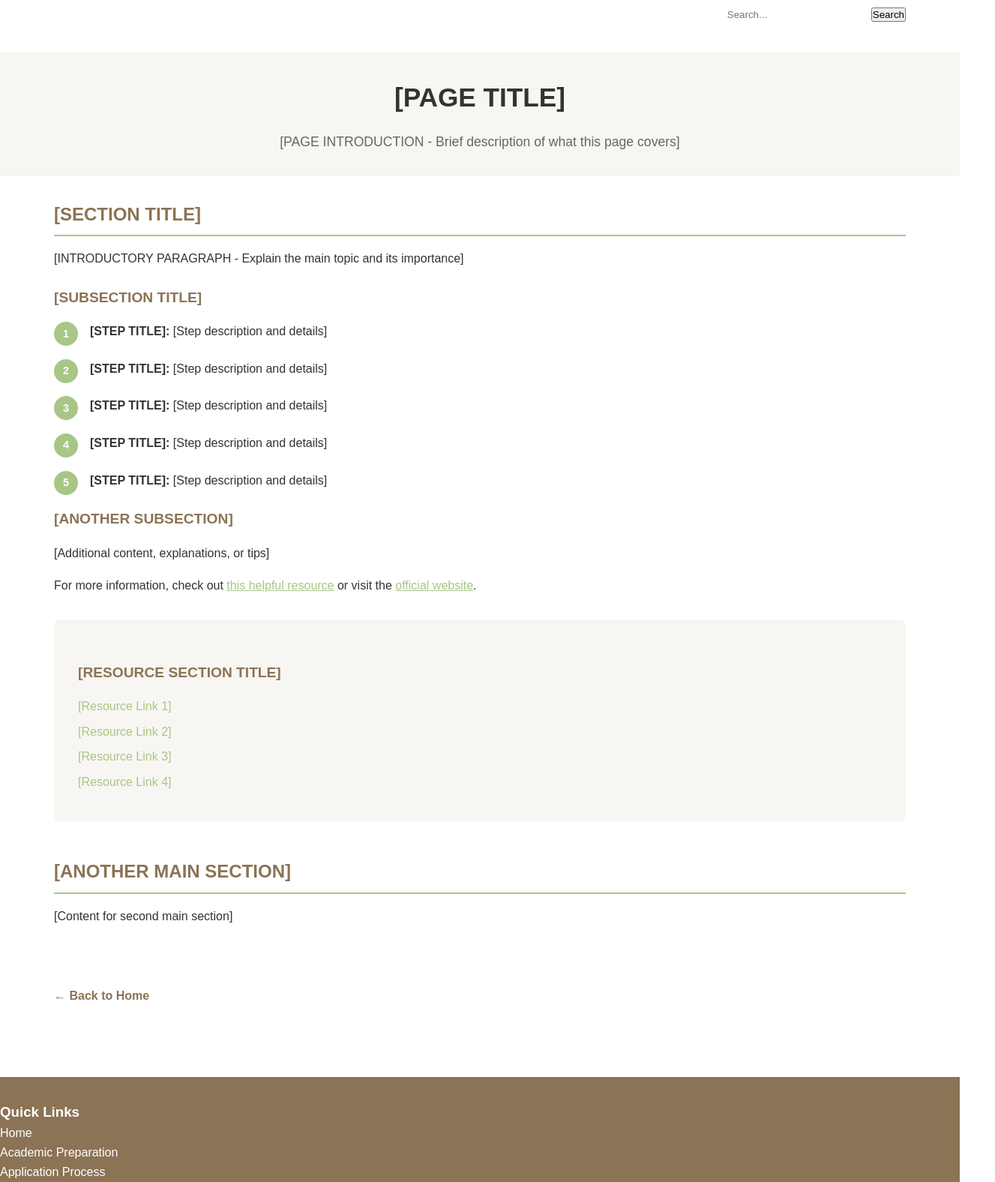
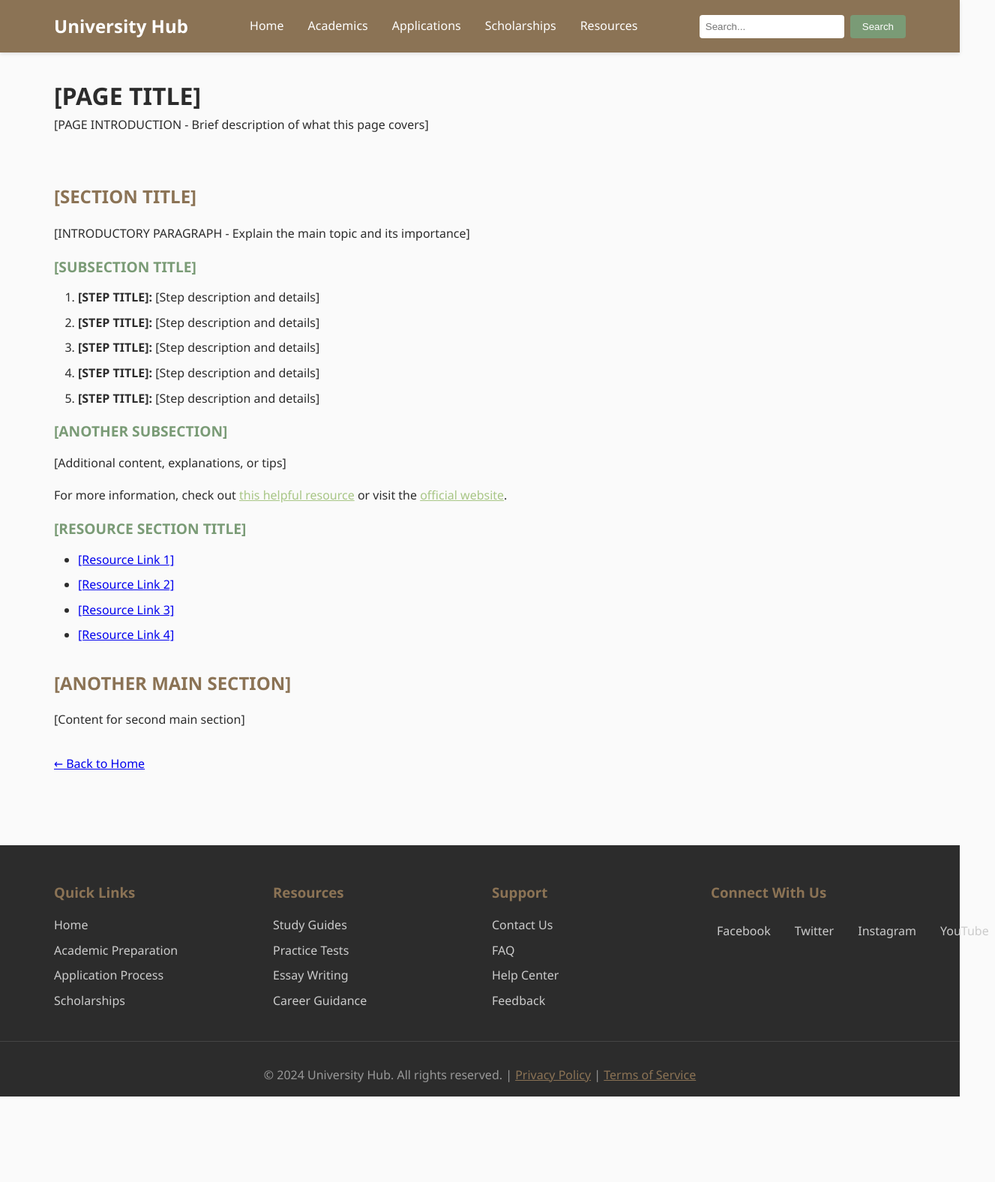
Before and after one commit to snjzz38/Spire, a plain HTML site: page content-template.html in a window 1280 px wide. Shown: the top 1576 px of the page at 75% size, 1327 px wide, since content can reach past the window. After the commit the page ends 1462 px from the top, so only its background shows below. Drawn offline with Linux system fonts and the light colour scheme; files that its build step writes are made by us from their sources; files whose address does not match are found by name.

Commit message:
Update styles.css

```diff
--- a/global/styles.css
+++ b/global/styles.css
@@ -1,3 +1,4 @@
+/* Reset and Base Styles */
 * {
   margin: 0;
   padding: 0;
@@ -5,49 +6,52 @@
 }
 
 body {
-    font-family: 'Arial', sans-serif;
+  font-family: "Segoe UI", Tahoma, Geneva, Verdana, sans-serif;
   line-height: 1.6;
-    color: #333;
-    background-color: #ffffff;
+  color: #2c2c2c;
+  background-color: #fafafa;
 }
 
-/* Navigation */
-.navbar {
-    background-color: #8B7355;
+/* Header Styles */
+.header {
+  background-color: #8b7355;
+  color: white;
   padding: 1rem 0;
-    box-shadow: 0 2px 4px rgba(0,0,0,0.1);
+  box-shadow: 0 2px 5px rgba(0, 0, 0, 0.1);
 }
 
 .nav-container {
   max-width: 1200px;
   margin: 0 auto;
+  padding: 0 2rem;
   display: flex;
   justify-content: space-between;
   align-items: center;
-    padding: 0 2rem;
+  flex-wrap: wrap;
 }
 
 .logo {
-    color: white;
   font-size: 1.5rem;
   font-weight: bold;
   text-decoration: none;
+  color: white;
 }
 
 .nav-links {
   display: flex;
   list-style: none;
   gap: 2rem;
+  align-items: center;
 }
 
 .nav-links a {
   color: white;
   text-decoration: none;
-    transition: color 0.3s;
+  transition: color 0.3s ease;
 }
 
 .nav-links a:hover {
-    color: #A8C686;
+  color: #f0f0f0;
 }
 
 .search-container {
@@ -59,142 +63,122 @@ body {
   padding: 0.5rem;
   border: none;
   border-radius: 4px;
-    width: 200px;
+  margin-right: 0.5rem;
 }
 
-/* Main Content */
+.search-btn {
+  background-color: #7a9b76;
+  color: white;
+  border: none;
+  padding: 0.5rem 1rem;
+  border-radius: 4px;
+  cursor: pointer;
+  transition: background-color 0.3s ease;
+}
+
+.search-btn:hover {
+  background-color: #6a8a66;
+}
+
+/* Main Content Styles */
 .container {
   max-width: 1200px;
   margin: 0 auto;
-    padding: 0 2rem;
+  padding: 2rem;
 }
 
-/* Homepage Styles */
-.hero-section {
+.hero {
   text-align: center;
-    padding: 4rem 0;
-    background-color: #f8f6f3;
+  padding: 4rem 2rem;
+  background: linear-gradient(135deg, #f5f5f5 0%, #e8e8e8 100%);
+  margin-bottom: 3rem;
+  border-radius: 8px;
 }
 
-.hero-title {
+.hero h1 {
   font-size: 2.5rem;
+  color: #8b7355;
   margin-bottom: 1rem;
-    color: #333;
 }
 
-.hero-subtitle {
+.hero p {
   font-size: 1.2rem;
   color: #666;
-    margin-bottom: 2rem;
+  max-width: 600px;
+  margin: 0 auto;
 }
 
-.hero-description {
-    font-size: 1rem;
-    max-width: 600px;
-    margin: 0 auto 2rem;
-    color: #555;
-}
-
-.cta-button {
-    background-color: #A8C686;
-    color: white;
-    padding: 1rem 2rem;
-    border: none;
-    border-radius: 5px;
-    font-size: 1.1rem;
-    cursor: pointer;
-    text-decoration: none;
-    display: inline-block;
-    transition: background-color 0.3s;
-}
-
-.cta-button:hover {
-    background-color: #96B374;
-}
-
-.categories-section {
-    padding: 4rem 0;
-}
-
-.section-title {
-    text-align: center;
-    font-size: 2rem;
+.categories {
+  display: grid;
+  grid-template-columns: repeat(auto-fit, minmax(300px, 1fr));
+  gap: 2rem;
   margin-bottom: 3rem;
-    color: #333;
-}
-
-.category-grid {
-    display: grid;
-    grid-template-columns: repeat(auto-fit, minmax(250px, 1fr));
-    gap: 2rem;
-    margin-bottom: 2rem;
 }
 
 .category-card {
   background: white;
-    border: 2px solid #A8C686;
+  padding: 2rem;
   border-radius: 8px;
-    padding: 2rem;
-    text-align: center;
-    transition: all 0.3s ease;
-    cursor: pointer;
+  box-shadow: 0 4px 6px rgba(0, 0, 0, 0.1);
+  transition: transform 0.3s ease, box-shadow 0.3s ease;
   text-decoration: none;
   color: inherit;
 }
 
 .category-card:hover {
   transform: translateY(-5px);
-    box-shadow: 0 8px 16px rgba(0,0,0,0.1);
-    border-color: #8B7355;
+  box-shadow: 0 8px 15px rgba(0, 0, 0, 0.15);
 }
 
 .category-card h3 {
-    color: #8B7355;
+  color: #7a9b76;
   margin-bottom: 1rem;
   font-size: 1.3rem;
 }
 
 .category-card p {
   color: #666;
-    font-size: 0.9rem;
+  line-height: 1.6;
 }
 
 /* Content Page Styles */
-.page-header {
+.content-header {
+  background-color: #7a9b76;
+  color: white;
+  padding: 3rem 0;
   text-align: center;
-    padding: 2rem 0;
-    background-color: #f8f6f3;
   margin-bottom: 2rem;
 }
 
-.page-title {
+.content-header h1 {
   font-size: 2.2rem;
-    color: #333;
-    margin-bottom: 1rem;
+  margin-bottom: 0.5rem;
 }
 
-.page-intro {
+.content-header p {
   font-size: 1.1rem;
-    color: #666;
+  opacity: 0.9;
+}
+
+.content-body {
   max-width: 800px;
   margin: 0 auto;
+  padding: 0 2rem;
 }
 
 .content-section {
-    margin-bottom: 3rem;
+  margin-bottom: 2rem;
 }
 
 .content-section h2 {
-    color: #8B7355;
+  color: #8b7355;
   margin-bottom: 1rem;
   font-size: 1.5rem;
-    border-bottom: 2px solid #A8C686;
-    padding-bottom: 0.5rem;
 }
 
 .content-section h3 {
-    color: #8B7355;
-    margin: 1.5rem 0 1rem 0;
+  color: #7a9b76;
+  margin-bottom: 0.8rem;
   font-size: 1.2rem;
 }
 
@@ -203,126 +187,117 @@ body {
   line-height: 1.7;
 }
 
-.step-list {
-    counter-reset: step-counter;
-    list-style: none;
-    margin: 1rem 0;
+.content-section ul,
+.content-section ol {
+  margin-bottom: 1rem;
+  padding-left: 2rem;
 }
 
-.step-list li {
-    counter-increment: step-counter;
-    margin-bottom: 1.5rem;
-    padding-left: 3rem;
-    position: relative;
+.content-section li {
+  margin-bottom: 0.5rem;
+  line-height: 1.6;
 }
 
-.step-list li::before {
-    content: counter(step-counter);
-    position: absolute;
-    left: 0;
-    top: 0;
-    background-color: #A8C686;
-    color: white;
-    width: 2rem;
-    height: 2rem;
-    border-radius: 50%;
-    display: flex;
-    align-items: center;
-    justify-content: center;
-    font-weight: bold;
-    font-size: 0.9rem;
-}
-
-.resource-links {
-    background-color: #f8f6f3;
-    padding: 2rem;
-    border-radius: 8px;
-    margin: 2rem 0;
-}
-
-.resource-links h3 {
-    color: #8B7355;
-    margin-bottom: 1rem;
-}
-
-.resource-links ul {
-    list-style: none;
-}
-
-.resource-links li {
-    margin-bottom: 0.5rem;
-}
-
-.resource-links a {
-    color: #A8C686;
-    text-decoration: none;
-}
-
-.resource-links a:hover {
+.inline-link {
+  color: #7a9b76;
   text-decoration: underline;
 }
 
-.back-link {
-    display: inline-block;
-    margin-top: 2rem;
-    color: #8B7355;
-    text-decoration: none;
-    font-weight: bold;
+.inline-link:hover {
+  color: #6a8a66;
 }
 
-.back-link:hover {
-    color: #A8C686;
+.plain-link {
+  display: block;
+  color: #8b7355;
+  text-decoration: none;
+  margin: 0.5rem 0;
+  padding: 0.5rem;
+  background-color: #f9f9f9;
+  border-radius: 4px;
+  transition: background-color 0.3s ease;
 }
 
-/* Content Layout Utilities */
-.main-content {
-    padding: 2rem 0;
-    min-height: 60vh;
+.plain-link:hover {
+  background-color: #f0f0f0;
 }
 
-/* Footer */
+.content-image {
+  max-width: 100%;
+  height: auto;
+  margin: 1rem 0;
+  border-radius: 4px;
+  box-shadow: 0 2px 8px rgba(0, 0, 0, 0.1);
+}
+
+/* Footer Styles */
 .footer {
-    background-color: #8B7355;
+  background-color: #2c2c2c;
   color: white;
-    padding: 2rem 0;
+  padding: 3rem 0 1rem;
   margin-top: 4rem;
 }
 
-.footer-container {
+.footer-content {
   max-width: 1200px;
   margin: 0 auto;
   padding: 0 2rem;
   display: grid;
-    grid-template-columns: repeat(auto-fit, minmax(200px, 1fr));
+  grid-template-columns: repeat(auto-fit, minmax(250px, 1fr));
   gap: 2rem;
 }
 
-.footer-section h4 {
+.footer-section h3 {
   margin-bottom: 1rem;
-    color: #A8C686;
+  color: #8b7355;
 }
 
 .footer-section ul {
   list-style: none;
 }
 
-.footer-section a {
-    color: white;
-    text-decoration: none;
+.footer-section ul li {
+  margin-bottom: 0.5rem;
 }
 
-.footer-section a:hover {
-    color: #A8C686;
+.footer-section ul li a {
+  color: #ccc;
+  text-decoration: none;
+  transition: color 0.3s ease;
+}
+
+.footer-section ul li a:hover {
+  color: white;
+}
+
+.social-links {
+  display: flex;
+  gap: 1rem;
+  margin-top: 1rem;
+}
+
+.social-links a {
+  color: #ccc;
+  text-decoration: none;
+  padding: 0.5rem;
+  border-radius: 4px;
+  transition: background-color 0.3s ease;
+}
+
+.social-links a:hover {
+  background-color: #444;
+  color: white;
 }
 
 .footer-bottom {
   text-align: center;
+  padding-top: 2rem;
   margin-top: 2rem;
-    padding-top: 2rem;
-    border-top: 1px solid #A8C686;
+  border-top: 1px solid #444;
+  color: #999;
 }
 
-/* Mobile Responsiveness */
+/* Responsive Design */
 @media (max-width: 768px) {
   .nav-container {
     flex-direction: column;
@@ -332,22 +307,17 @@ body {
   .nav-links {
     flex-wrap: wrap;
     justify-content: center;
-        gap: 1rem;
   }
 
-    .search-box {
-        width: 150px;
-    }
-
-    .hero-title {
+  .hero h1 {
     font-size: 2rem;
   }
 
-    .category-grid {
+  .categories {
     grid-template-columns: 1fr;
   }
 
-    .step-list li {
-        padding-left: 2.5rem;
+  .container {
+    padding: 1rem;
   }
 }
```
Lines whose indentation alone changed are shown as unchanged.
